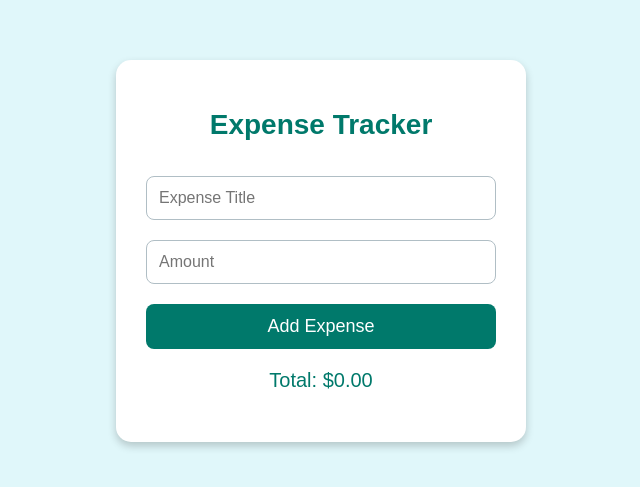
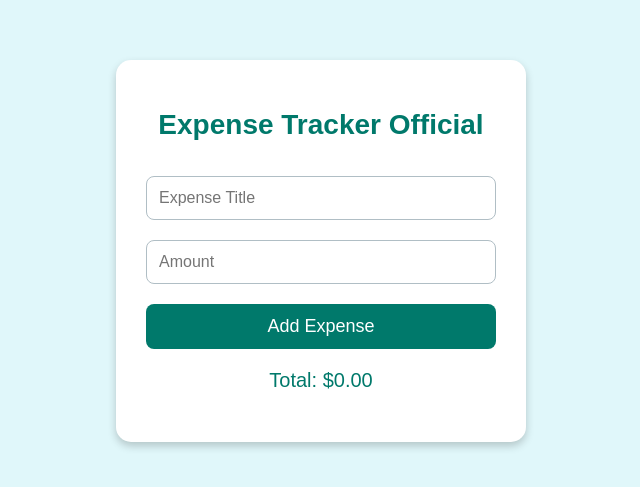
Before and after one commit to Abhinavsathyann/CODE-ALPHA, a plain HTML site: page expense tracker/index.html in a window 1280 px wide. Shown: the part 149-636 px from the top of the page, without its empty margins (319-959 px from the left). Drawn offline with Linux system fonts and the light colour scheme.

Commit message:
Update index.html

```diff
--- a/expense tracker/index.html
+++ b/expense tracker/index.html
@@ -80,7 +80,7 @@
 </head>
 <body>
     <div class="container">
-        <h1>Expense Tracker</h1>
+        <h1>Expense Tracker Official</h1>
         <input type="text" id="expense-title" placeholder="Expense Title">
         <input type="text" id="expense-amount" placeholder="Amount">
         <button onclick="addExpense()">Add Expense</button>
```
